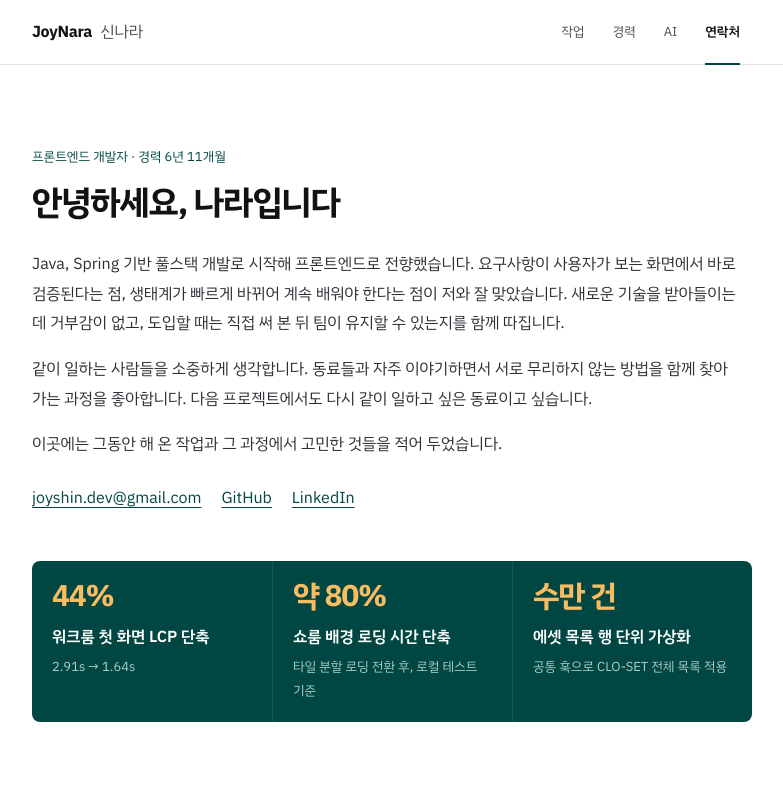
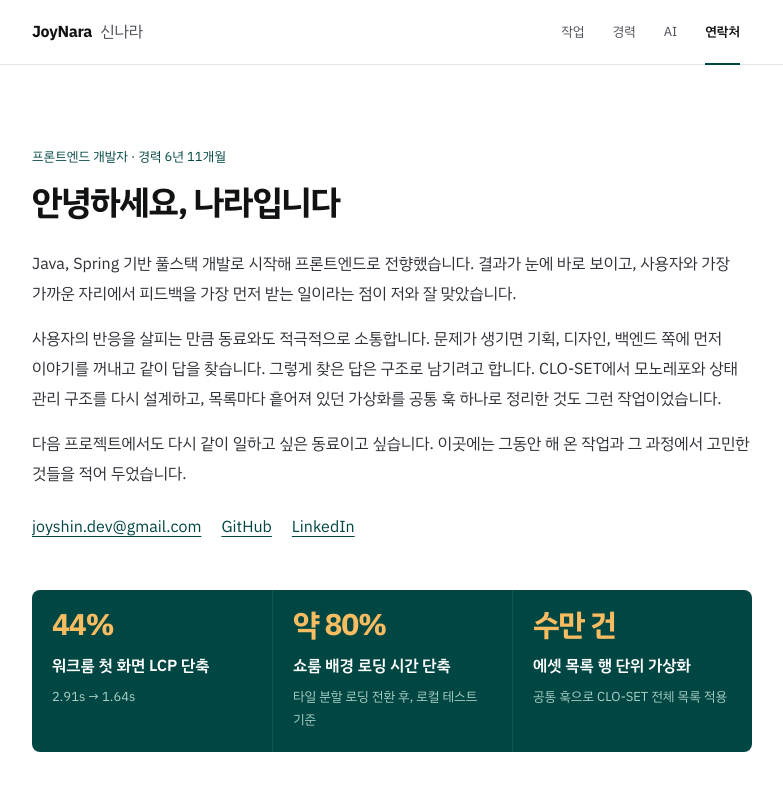
Before and after one commit to JoyNaraShin/joyshin-fe, a React (Vite) app: page / in a window 1280 px wide. Shown: the top 800 px of the page, without its empty margins (248-1031 px from the left). Built offline with nearby package versions, Linux system fonts and the light colour scheme.

Commit message:
홈 소개 글을 전향 이유, 소통, 문제 해결과 구조 설계로 이어지게 다시 쓴다
Co-Authored-By: Claude Opus 5.5 <noreply@anthropic.com>
Claude-Session: https://claude.ai/code/session_01Wrmgii3G1haiAvvBXUgYHP

```diff
--- a/src/features/portfolio/Hero.tsx
+++ b/src/features/portfolio/Hero.tsx
@@ -16,17 +16,19 @@ export function Hero() {
       </h1>
       <div className="mt-6 space-y-4 text-t3 text-pretty leading-[1.85] text-ink-2">
         <p>
-          Java, Spring 기반 풀스택 개발로 시작해 프론트엔드로 전향했습니다. 요구사항이 사용자가 보는
-          화면에서 바로 검증된다는 점, 생태계가 빠르게 바뀌어 계속 배워야 한다는 점이 저와 잘
-          맞았습니다. 새로운 기술을 받아들이는 데 거부감이 없고, 도입할 때는 직접 써 본 뒤 팀이
-          유지할 수 있는지를 함께 따집니다.
+          Java, Spring 기반 풀스택 개발로 시작해 프론트엔드로 전향했습니다. 결과가 눈에 바로 보이고,
+          사용자와 가장 가까운 자리에서 피드백을 가장 먼저 받는 일이라는 점이 저와 잘 맞았습니다.
         </p>
         <p>
-          같이 일하는 사람들을 소중하게 생각합니다. 동료들과 자주 이야기하면서 서로 무리하지 않는
-          방법을 함께 찾아 가는 과정을 좋아합니다. 다음 프로젝트에서도 다시 같이 일하고 싶은
-          동료이고 싶습니다.
+          사용자의 반응을 살피는 만큼 동료와도 적극적으로 소통합니다. 문제가 생기면 기획, 디자인,
+          백엔드 쪽에 먼저 이야기를 꺼내고 같이 답을 찾습니다. 그렇게 찾은 답은 구조로 남기려고
+          합니다. CLO-SET에서 모노레포와 상태 관리 구조를 다시 설계하고, 목록마다 흩어져 있던
+          가상화를 공통 훅 하나로 정리한 것도 그런 작업이었습니다.
         </p>
-        <p>이곳에는 그동안 해 온 작업과 그 과정에서 고민한 것들을 적어 두었습니다.</p>
+        <p>
+          다음 프로젝트에서도 다시 같이 일하고 싶은 동료이고 싶습니다. 이곳에는 그동안 해 온 작업과
+          그 과정에서 고민한 것들을 적어 두었습니다.
+        </p>
       </div>
       <p className="mt-6 flex flex-wrap gap-x-5 gap-y-2 text-t3">
         <a
```
